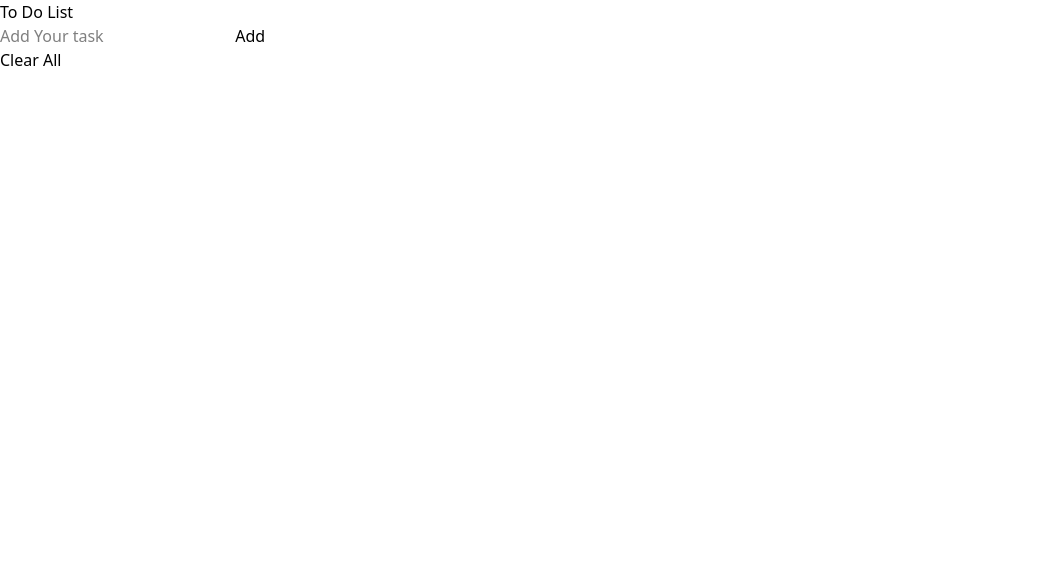
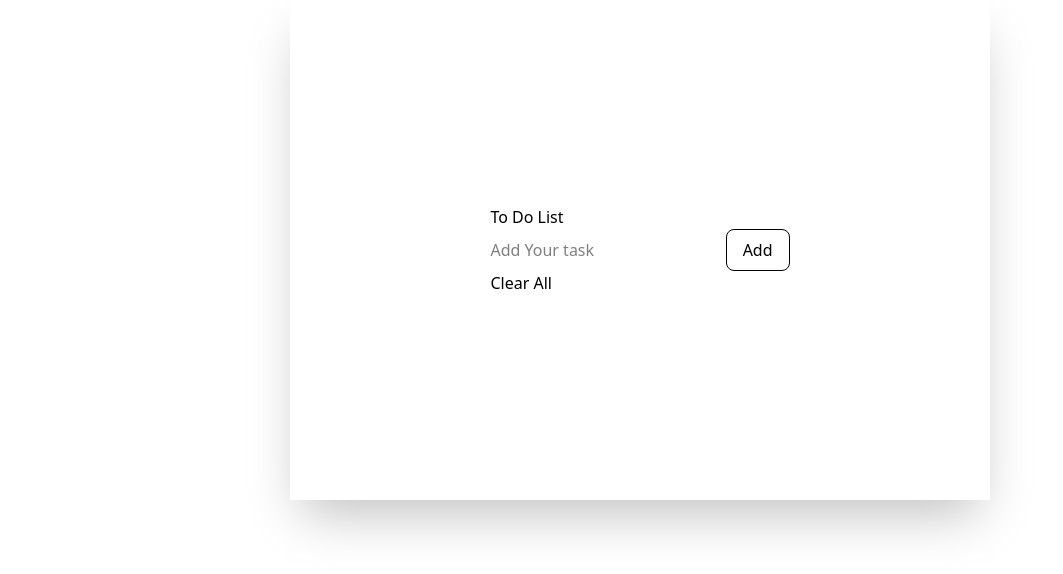
Before and after one commit to MANIZABAYO-Elie/To-Do-List, a website: page index.html in a window 1280 px wide. Shown: the whole page, without its empty margins (0-1063 px from the left). Drawn offline with Linux system fonts and the light colour scheme.

Commit message:
file committed

```diff
--- a/index.html
+++ b/index.html
@@ -7,14 +7,17 @@
   <title>TO DO LIST</title>
 </head>
 <body>
-     <div class="container">
-        <h1>To Do List</h1>
-        <div class="taskInput">
+     <div class="container white shadow-2xl flex items-center justify-center  mx-auto w-[700px] h-[500px]">
+        <div class="block">
+            <h1>To Do List</h1>
+        <div class="taskInput ">
             <input type="text" id="taskInput" placeholder="Add Your task">
-            <button id="addButton">Add</button>
+            <button id="addButton" class=" border black  rounded-lg px-4 py-2">Add</button>
         </div>
         <ul id="taskList"></ul>
         <button id="clearAllTask">Clear All</button>
+
+        </div>
      </div>
 </body>
 </html>
```
Also changed, not shown: src/output.css.
